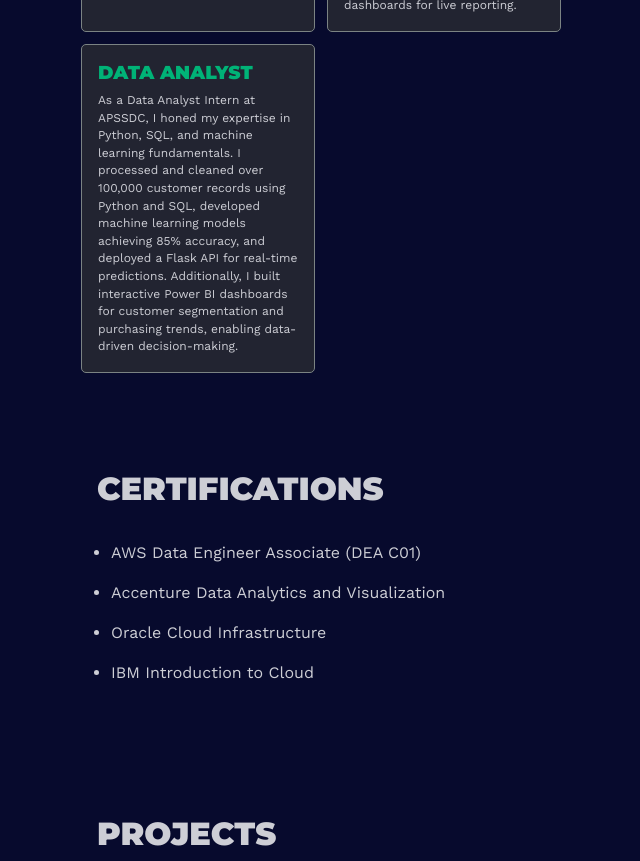
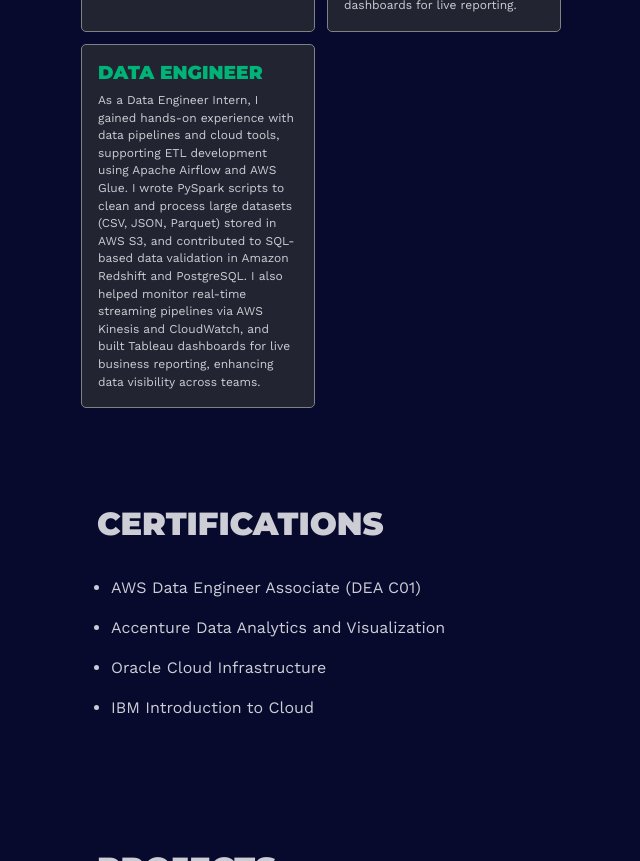
Before and after one commit to Sushma-Chundru/Sushma_Portfolio, a website built with Vite: page index.html in a window 1280 px wide. Shown: the part 854-1715 px from the top of the page, without its empty margins (319-959 px from the left). Built offline with nearby package versions, Linux system fonts and the light colour scheme.

Commit message:
Update index.html

```diff
--- a/index.html
+++ b/index.html
@@ -136,11 +136,11 @@
           <div class="repository-container">
             <div class="repository-head">
 
-                <h3>DATA ANALYST</h3>
+                <h3>DATA ENGINEER</h3>
 
             </div>
 
-            <p class="repository-description">As a Data Analyst Intern at APSSDC, I honed my expertise in Python, SQL, and machine learning fundamentals. I processed and cleaned over 100,000 customer records using Python and SQL, developed machine learning models achieving 85% accuracy, and deployed a Flask API for real-time predictions. Additionally, I built interactive Power BI dashboards for customer segmentation and purchasing trends, enabling data-driven decision-making.</p>
+            <p class="repository-description">As a Data Engineer Intern, I gained hands-on experience with data pipelines and cloud tools, supporting ETL development using Apache Airflow and AWS Glue. I wrote PySpark scripts to clean and process large datasets (CSV, JSON, Parquet) stored in AWS S3, and contributed to SQL-based data validation in Amazon Redshift and PostgreSQL. I also helped monitor real-time streaming pipelines via AWS Kinesis and CloudWatch, and built Tableau dashboards for live business reporting, enhancing data visibility across teams.</p>
 
           </div>
           <!-- Repo End -->
```
